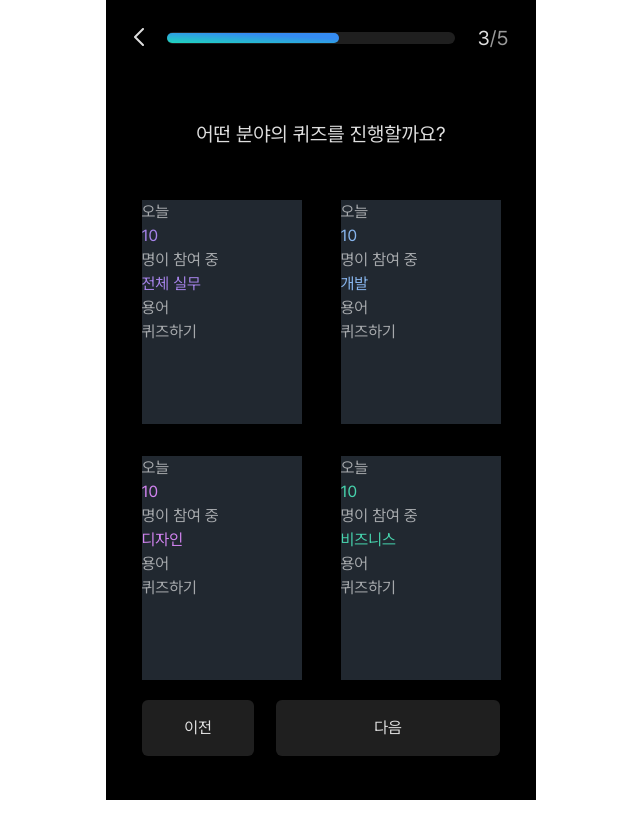
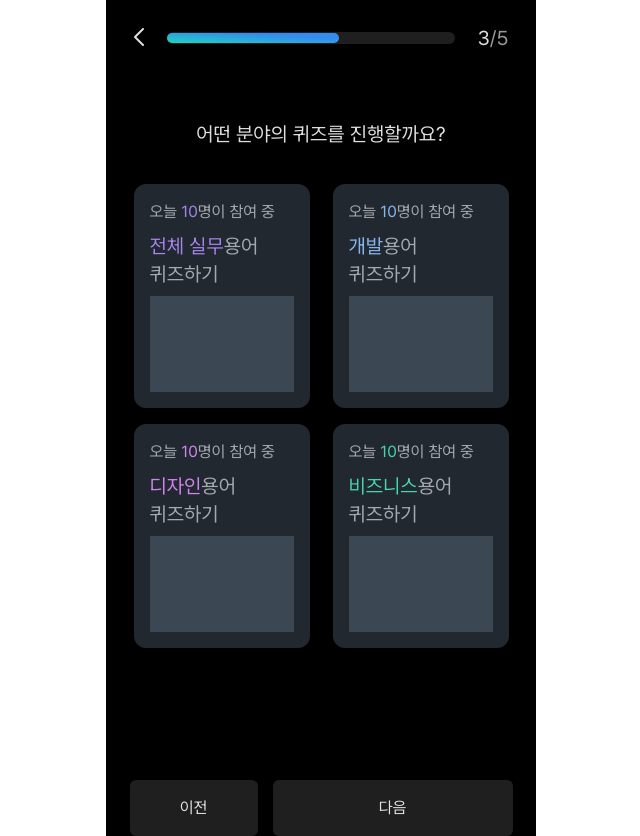
Before and after one commit to dnd-side-project/dnd-11th-10-frontend, a Next.js app: page /quiz in a window 1280 px wide. Shown: the whole page, without its empty margins (319-959 px from the left). Before the commit the page ends 800 px from the top, so only its background shows below. Built offline with nearby package versions, Linux system fonts and the light colour scheme.

Commit message:
feat: 퀴즈 타입 선택 레이아웃 추가

```diff
--- a/src/app/quiz/page.tsx
+++ b/src/app/quiz/page.tsx
@@ -43,28 +43,31 @@ function Quiz() {
         {quizType.map((quiz) => {
           return (
             <div
-              className="mt-8 w-40 h-56 bg-gray-800 text-onSurface-200"
+              className="mt-4 p-4 w-44 h-56 bg-gray-800 text-onSurface-200 rounded-xl"
               key={quiz.name}
             >
-              <div className="">
-                오늘 <p className={`${quiz.color}`}>{quiz.participantCount}</p>
+              <div className="flex">
+                오늘&nbsp;
+                <p className={`${quiz.color}`}>{quiz.participantCount}</p>
                 명이 참여 중
               </div>
-              <p className={`${quiz.color}`}>{quiz.name}</p>
-              <p>용어</p>
-              <p>퀴즈하기</p>
-              <div className="" />
+              <div className="mt-2 flex text-xl">
+                <p className={`${quiz.color}`}>{quiz.name}</p>
+                <p>용어</p>
+              </div>
+              <p className="text-xl">퀴즈하기</p>
+              <div className="mt-2 w-36 h-24 bg-gray-600" />
             </div>
           )
         })}
       </div>
-      <div className="flex justify-between px-5">
-        <button className="mt-5 px-6 w-28 h-14 bg-outline rounded-md text-onSurface-300">
+      <div className="mt-28 flex justify-around ">
+        <button className="mt-5 px-6 w-32 h-14 bg-outline rounded-md text-onSurface-300">
           이전
         </button>
         <button
           disabled={true}
-          className="mt-5 px-6 w-56 h-14 bg-outline active:bg-gradient-to-tr from-gradient-201 to-gradient-202 to-70% rounded-md text-onSurface-300"
+          className="mt-5 px-6 w-60 h-14 bg-outline text-onSurface-100 active:bg-gradient-to-tr from-gradient-201 to-gradient-202 to-70% rounded-md text-onSurface-300"
         >
           다음
         </button>
```
